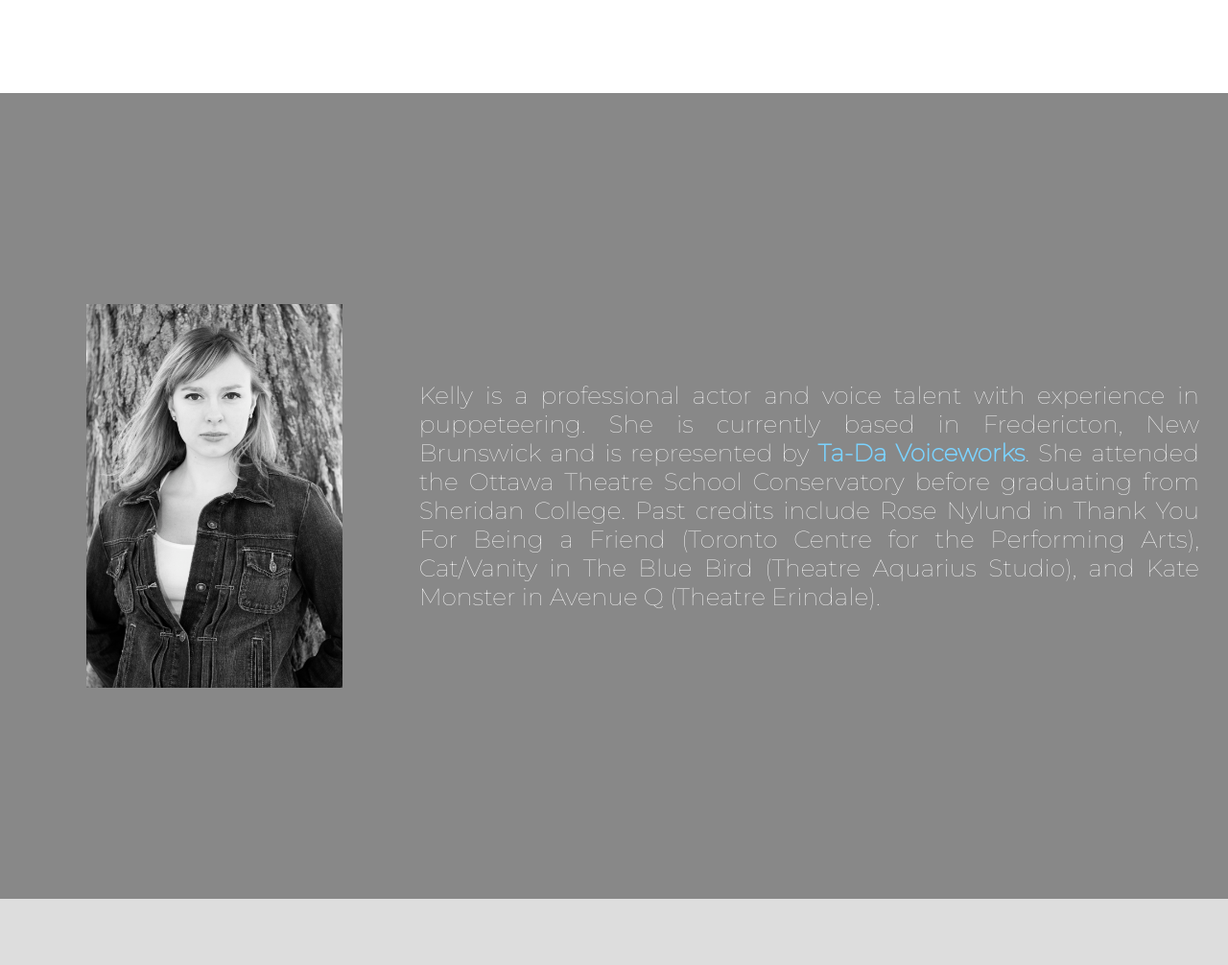
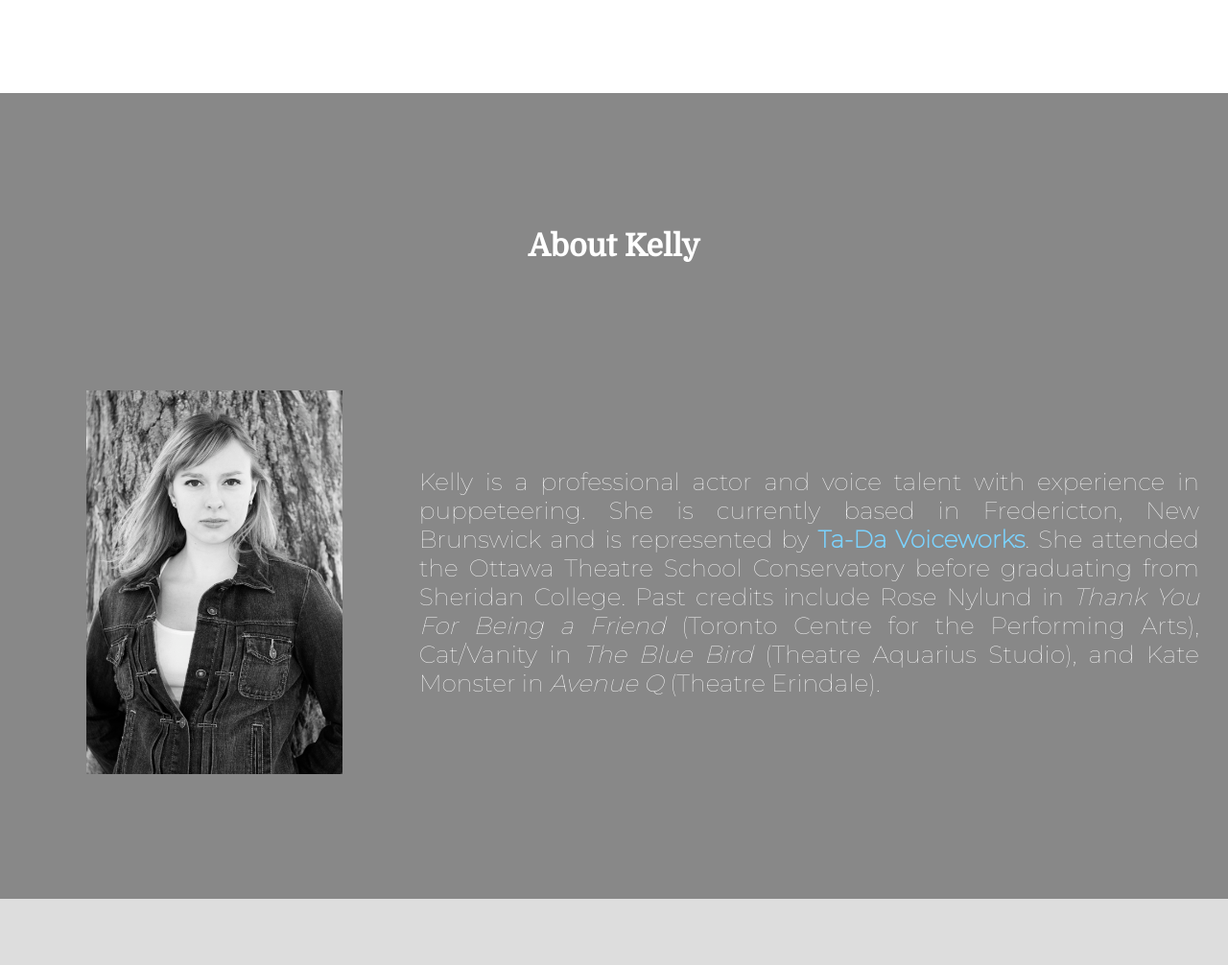
Before and after one commit to scottmcallister/kellymcallister, a Flask app: page / in a window 1280 px wide. Shown: the part 703-1709 px from the top of the page at 96% size. Run offline with Flask 2, Linux system fonts and the light colour scheme; some libraries are stand-ins or nearby versions; some web fonts are replaced.

Commit message:
update about section

```diff
--- a/static/css/main.css
+++ b/static/css/main.css
@@ -7,6 +7,7 @@ body {
   background-position: center;
   color: #0047fc;
   font-family: 'Montserrat', sans-serif;
+  font-weight: lighter;
   margin: 0px;
 }
 h1 {
@@ -43,38 +44,57 @@ iframe {
   height: auto;
   min-height: 100vh;
   padding: 20px;
+  background-color: #888;
+  display: flex;
+  flex-direction: column;
+  justify-content: space-around;
+  align-items: center;
+}
+.overview .header-container {
+  display: flex;
+  flex-direction: column;
+  align-items: flex-end;
+  justify-content: flex-end;
+  flex: 1;
+}
+.overview .header-container h1 {
+  color: #ffffff;
+  text-align: center;
+}
+.overview .content {
+  flex: 2;
   display: flex;
   flex-direction: row;
   align-items: center;
-  background-color: #888;
 }
-.overview .img-container {
+.overview .content .img-container {
   flex: 1;
   height: 420px;
   display: flex;
   align-items: center;
   justify-content: center;
 }
-.overview .img-container img {
+.overview .content .img-container img {
   height: 400px;
 }
-.overview p {
+.overview .content p {
+  font-weight: lighter;
   padding: 10px;
   color: #fff;
   flex: 2;
   font-size: 25px;
   text-align: justify;
 }
-.overview p a {
+.overview .content p a {
   color: #7bd3ff !important;
   text-decoration: none;
   font-weight: bold;
 }
-.overview p a:hover {
+.overview .content p a:hover {
   color: #0047fc !important;
 }
 @media (max-width: 700px) {
-  .overview {
+  .overview .content {
     flex-direction: column;
   }
 }
--- a/static/less/main.less
+++ b/static/less/main.less
@@ -16,6 +16,7 @@ body {
     background-position: center;
     color: @dark-blue;
     font-family: 'Montserrat', sans-serif;
+    font-weight: lighter;
     margin: 0px;
 }
 
@@ -56,10 +57,27 @@ iframe {
     height: auto;
     min-height: 100vh;
     padding: 20px;
+    background-color: @gray;
+    display: flex;
+    flex-direction: column;
+    justify-content: space-around;
+    align-items: center;
+    .header-container {
+        display: flex;
+        flex-direction: column;
+        align-items: flex-end;
+        justify-content: flex-end;
+        flex: 1;
+        h1 {
+            color: @white;
+            text-align: center;
+        }
+    }
+    .content {
+        flex: 2;
         display: flex;
         flex-direction: row;
         align-items: center;
-    background-color: @gray;
         .img-container {
             flex: 1;
             height: 420px;
@@ -71,6 +89,7 @@ iframe {
             }
         }
         p {
+            font-weight: lighter;
             padding: 10px;
             color: #fff;
             flex: 2;
@@ -87,6 +106,7 @@ iframe {
         }
         @media (max-width: 700px) {
             flex-direction: column;
+        }
     }
 }
 
--- a/templates/home.html
+++ b/templates/home.html
@@ -11,10 +11,15 @@
     </div>
 </header>
 <div class="overview">
-    <div class="img-container">
-        <img src="/static/img/bw_tree.jpg">
+    <div class="header-container">
+        <h1>About Kelly</h1>
     </div>
-    <p>Kelly is a professional actor and voice talent with experience in puppeteering. She is currently based in Fredericton, New Brunswick and is represented by <a href="http://www.tadavoiceworks.com/">Ta-Da Voiceworks</a>. She attended the Ottawa Theatre School Conservatory before graduating from Sheridan College. Past credits include Rose Nylund in <span class="italics">Thank You For Being a Friend</span> (Toronto Centre for the Performing Arts), Cat/Vanity in <span class="italics">The Blue Bird</span> (Theatre Aquarius Studio), and Kate Monster in <span class="italics">Avenue Q</span> (Theatre Erindale). </p>
+    <div class="content">
+        <div class="img-container">
+            <img src="/static/img/bw_tree.jpg">
+        </div>
+        <p>Kelly is a professional actor and voice talent with experience in puppeteering. She is currently based in Fredericton, New Brunswick and is represented by <a href="http://www.tadavoiceworks.com/">Ta-Da Voiceworks</a>. She attended the Ottawa Theatre School Conservatory before graduating from Sheridan College. Past credits include Rose Nylund in <i>Thank You For Being a Friend</i> (Toronto Centre for the Performing Arts), Cat/Vanity in <i>The Blue Bird</i> (Theatre Aquarius Studio), and Kate Monster in <i>Avenue Q</i> (Theatre Erindale). </p>
+    </div>
 </div>
 <div class="demos">
     <h1>Voice Demos</h1>
```
Lines whose indentation alone changed are shown as unchanged.
